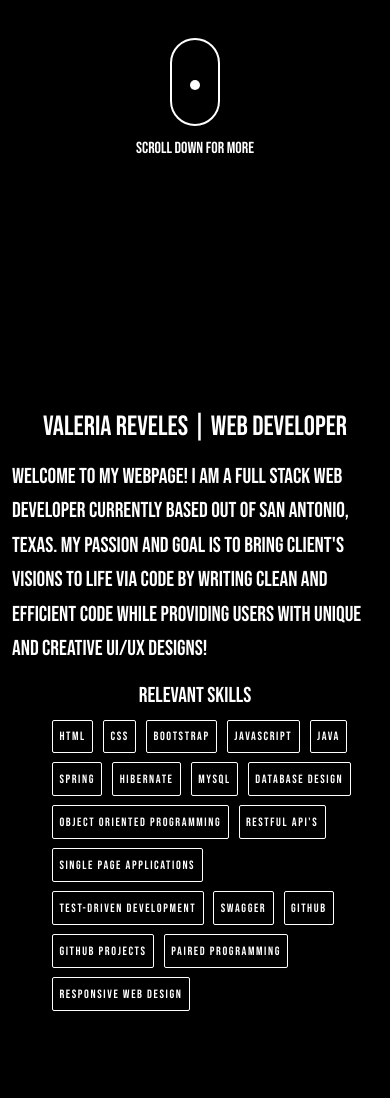
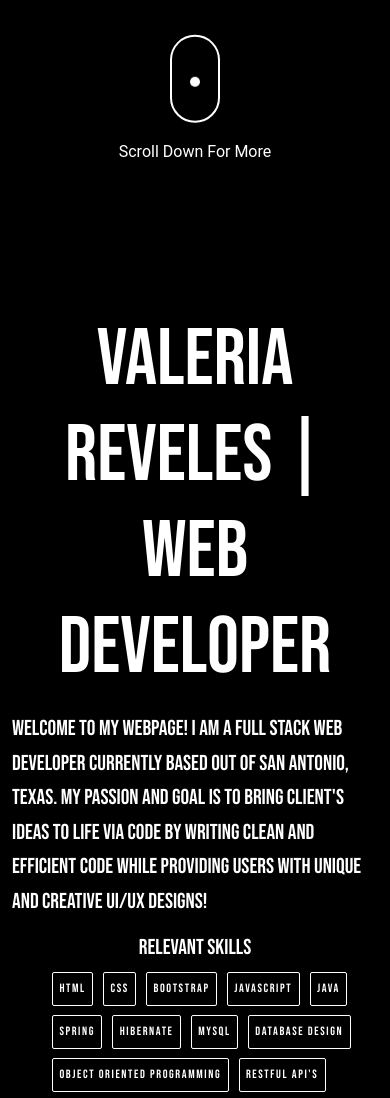
Before and after one commit to ValeriaReveles/Portfolio, a plain HTML site: page index.html in a window 390 px wide. Shown: the part 580-1678 px from the top of the page. Drawn offline with nearby package versions, Linux system fonts and the light colour scheme.

Commit message:
still working on responsive layout

```diff
--- a/index.html
+++ b/index.html
@@ -26,11 +26,14 @@
     <section class="hidden">
         <div class="container">
             <div class="row">
+                <div class="col-12 landing">
+                    <div class="col-lg-12">
+                        <h1 style="text-align: center">Valeria Reveles | Web Developer</h1>
+                    </div>
                     <div class="col-12">
-                    <h1 style="text-align: center">Valeria Reveles | Web Developer</h1>
-                    <p>Welcome to my webpage! I am a Full Stack Web Developer currently based out of San Antonio, Texas.   My passion and goal is to bring client's visions to life via code by writing clean and efficient code while providing users with unique and creative UI/UX designs!</p>
+                        <p>Welcome to my webpage! I am a Full Stack Web Developer currently based out of San Antonio, Texas.   My passion and goal is to bring client's ideas to life via code by writing clean and efficient code while providing users with unique and creative UI/UX designs!</p>
                         <h4 style="text-align: center">Relevant Skills</h4>
-                    <div class="skills hidden">
+                        <div class="skills">
                             <ul>
                                 <li>HTML</li>
                                 <li>CSS</li>
@@ -51,6 +54,7 @@
                                 <li>Paired Programming</li>
                                 <li>Responsive Web Design</li>
                             </ul>
+                        </div>
                     </div>
                 </div>
             </div>
--- a/style.css
+++ b/style.css
@@ -25,7 +25,7 @@ header{
     min-height: 100vh;
     margin: 1rem;
 }
-header h1{
+h1{
     font-size: 5rem;
 }
 
@@ -38,12 +38,12 @@ header h1{
     transform: translate(-50%,-50%);
     margin-top: 2rem;
 }
-h2 {
+#scroll-down-animation h2 {
     color: #fff;
-    /*font-family: var(--ff-accent);*/
-    font-weight: 200;
+    font-family: var(--ff-accent);
+    font-weight: 400;
     font-size: 1rem;
-    margin: 0.8rem;
+    margin: 1.2rem;
 }
 .mouse {
     margin: 0 auto;
```
Lines whose indentation alone changed are shown as unchanged.
